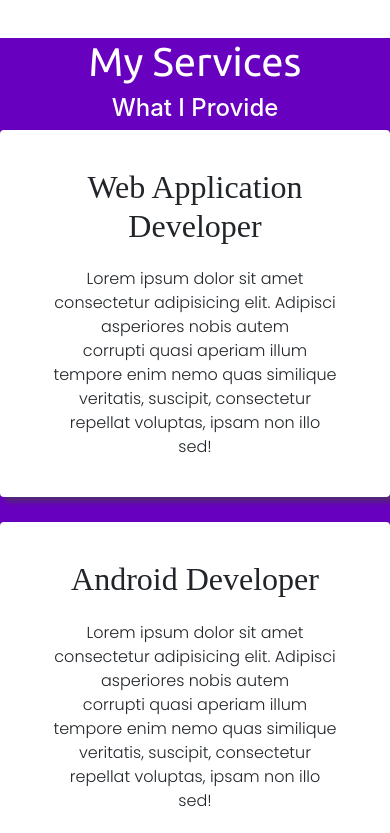
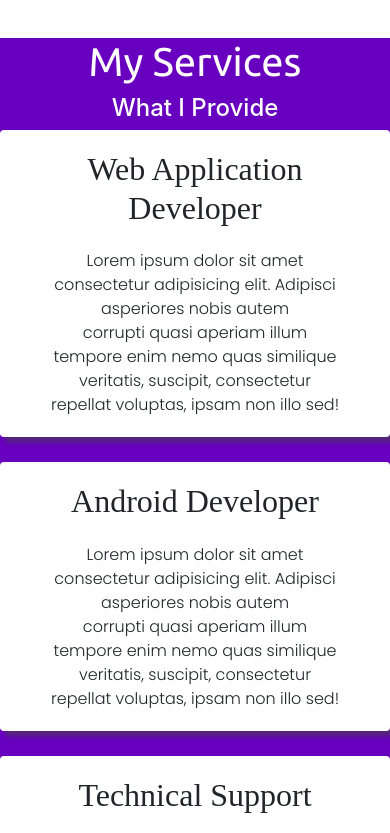
Before and after one commit to DeekCS/portfolio, a plain HTML site: page index.html in a window 390 px wide. Shown: the part 3740-4573 px from the top of the page. Drawn offline with nearby package versions, Linux system fonts and the light colour scheme; a script that the page names is missing.

Commit message:
Update style.css

```diff
--- a/style.css
+++ b/style.css
@@ -140,7 +140,7 @@ body {
     .card {
         align-items: center;
 /*         margin-left: 64px; */
-        padding: 18px;
+/*         padding: 18px; */
         margin-bottom: 25px;
     }
 }
```
